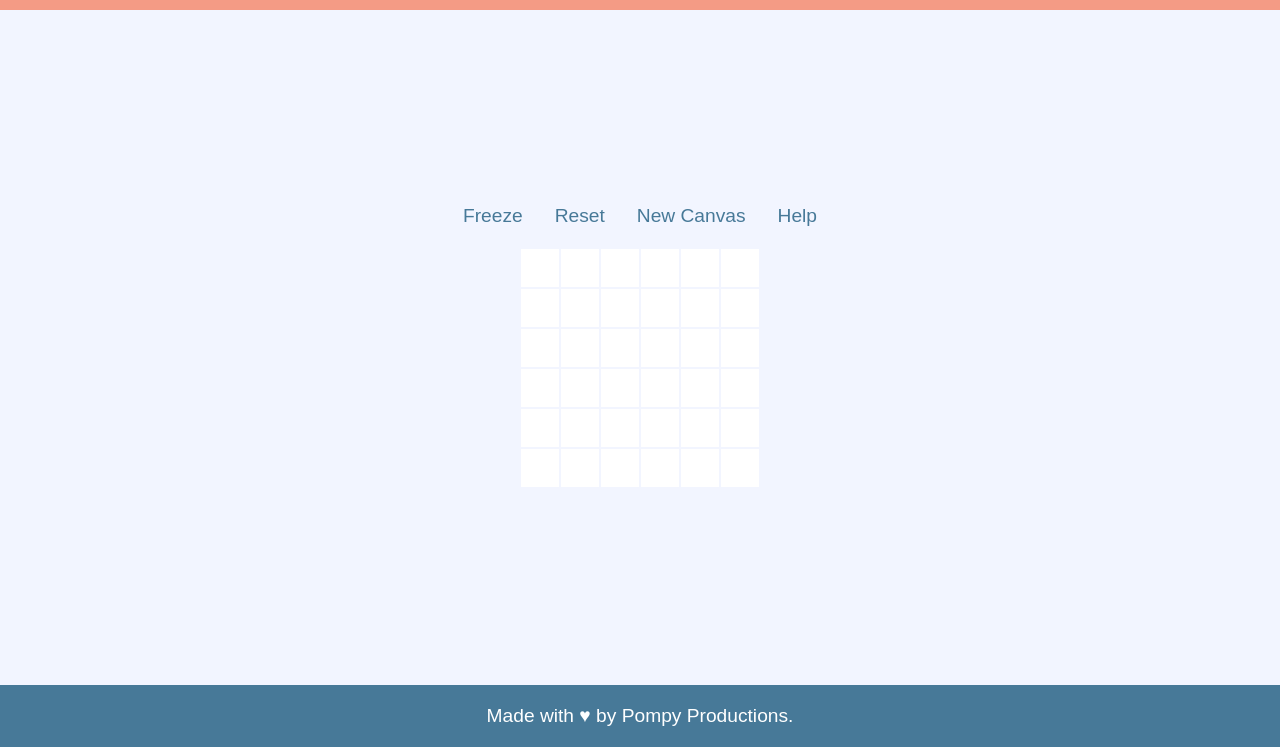
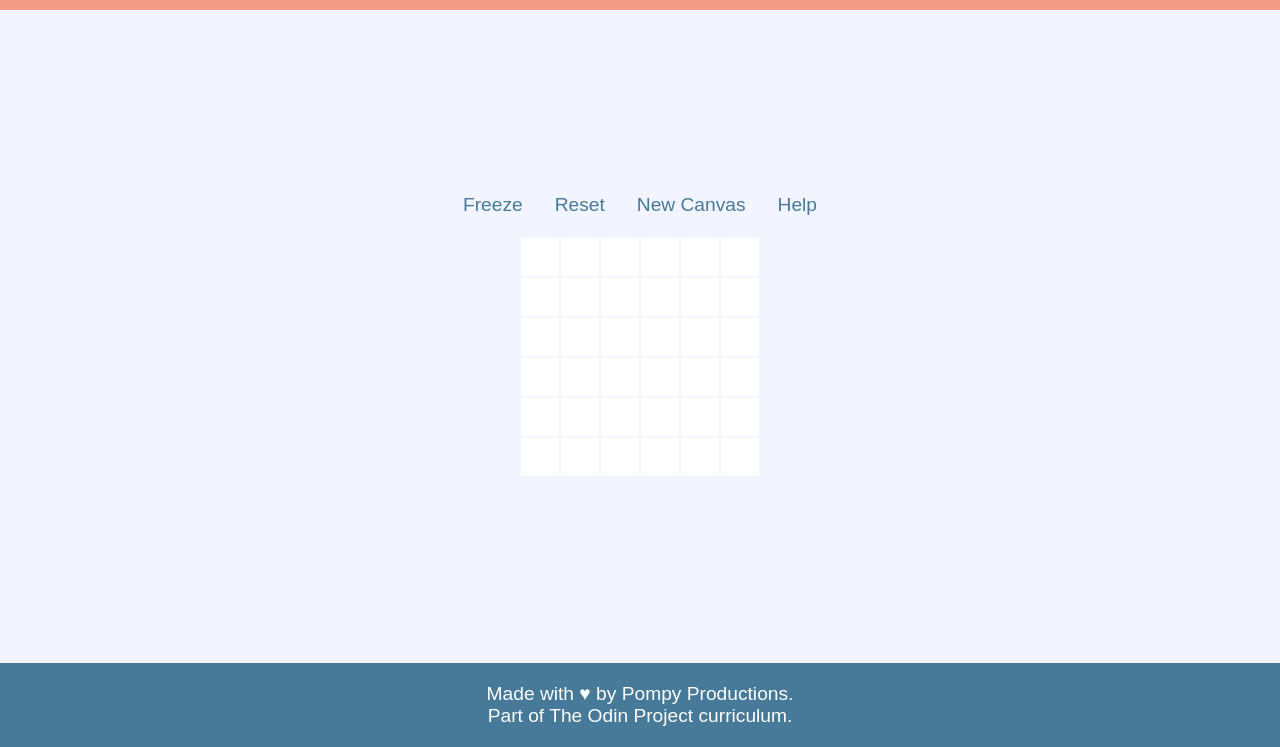
Before and after one commit to pompyproductions/odin-eas, a plain HTML site: page index.html in a window 1280 px wide. Shown: the part 53-800 px from the top of the page. Drawn offline with Linux system fonts and the light colour scheme.

Commit message:
Add TOP credit to footer

```diff
--- a/index.html
+++ b/index.html
@@ -44,6 +44,7 @@
     </div>
     <footer>
         <p>Made with &hearts; by Pompy Productions.</p>
+        <p>Part of The Odin Project curriculum.</p>
     </footer>
 </body>
 </html>
```
